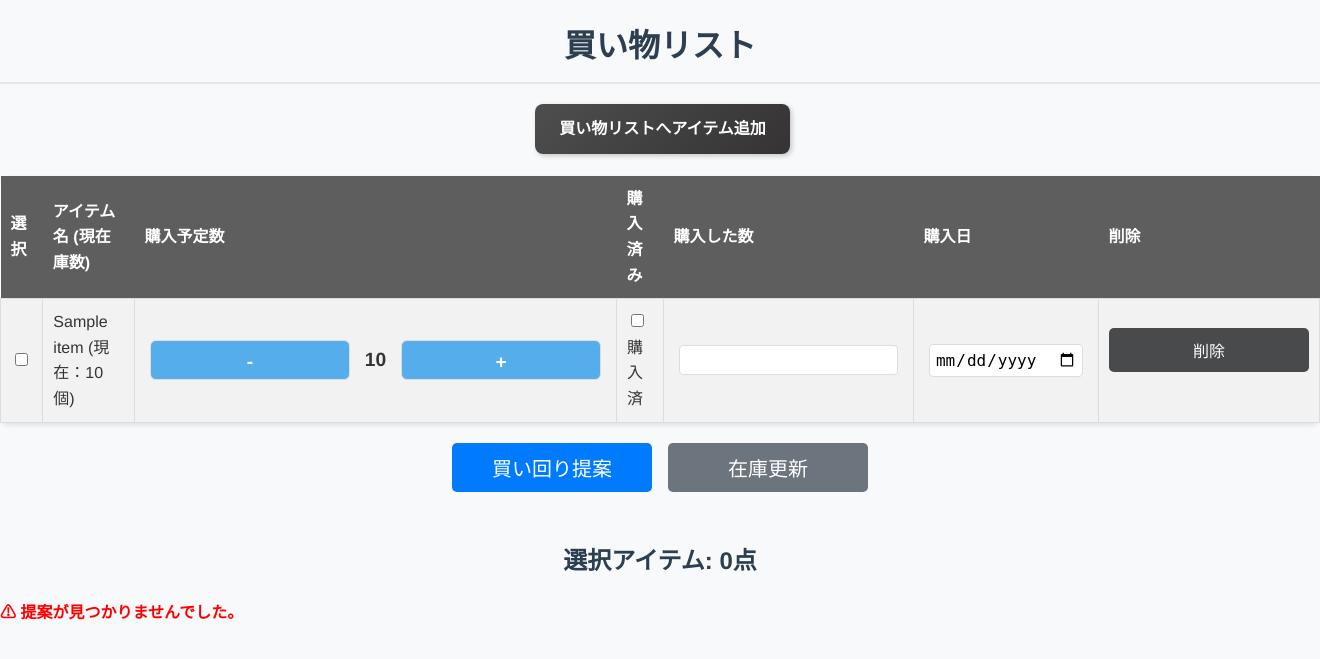
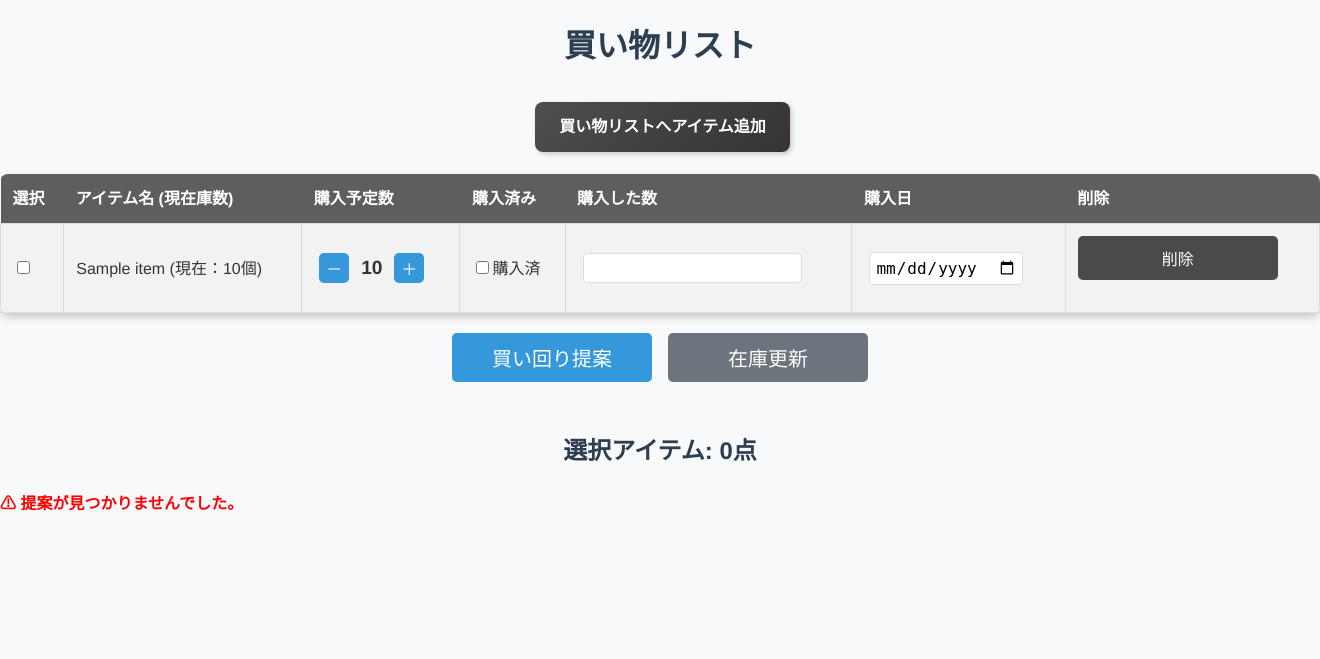
Before and after one commit to yunacha80/stock-item, a Django app: page /shopping-list/ in a window 1320 px wide. Shown: the part 69-728 px from the top of the page. Run offline with Django 4.2, Linux system fonts and the light colour scheme; a user stored in the database is signed in; tables that the repository leaves empty hold one stand-in row (values such as "Sample post").

Commit message:
＋－ボタンCSS完成

```diff
--- a/stock_item/App/models.py
+++ b/stock_item/App/models.py
@@ -229,6 +229,8 @@
     store1 = models.ForeignKey(Store, on_delete=models.CASCADE, related_name='store1_travel_times')
     store2 = models.ForeignKey(Store, on_delete=models.CASCADE, related_name='store2_travel_times')
     travel_time_min = models.IntegerField(verbose_name="移動時間（分）")  # 移動時間（分）
+    created_at = models.DateTimeField(auto_now_add=True)
+    updated_at = models.DateTimeField(auto_now=True)
 
     def __str__(self):
         return f"{self.store1.name} to {self.store2.name} : {self.travel_time_min}分"
--- a/stock_item/App/templates/add_item.html
+++ b/stock_item/App/templates/add_item.html
@@ -138,8 +138,8 @@
                             </td>
                             <td>
                                 <input type="checkbox"
-                                       name="{{ store_form.prefix }}-no_price"
-                                       {% if store_form.initial.no_price %}checked{% endif %}>
+                                       name="{{ store_form.prefix }}-no_handling"
+                                       {% if store_form.initial.no_handling %}checked{% endif %}>
                                 取り扱いなし
                             </td>
                         </tr>
@@ -158,7 +158,7 @@
                 document.querySelectorAll('tbody tr').forEach(row => {
                     const priceField = row.querySelector('input[name$="-price"]');
                     const priceUnknownCheckbox = row.querySelector('input[name$="-price_unknown"]');
-                    const noPriceCheckbox = row.querySelector('input[name$="-no_price"]');
+                    const noPriceCheckbox = row.querySelector('input[name$="-no_handling"]');
 
                     priceUnknownCheckbox.addEventListener('change', () => {
                         if (priceUnknownCheckbox.checked) {
--- a/stock_item/App/templates/item_list.html
+++ b/stock_item/App/templates/item_list.html
@@ -76,7 +76,7 @@
                     <td>{{ entry.item.category.name }}</td>
                     <td>
                         <div class="stock-control">
-                            <button class="decrement" data-item-id="{{ entry.item.id }}">−</button>
+                            <button class="decrement" data-item-id="{{ entry.item.id }}">－</button>
                             <span class="stock-quantity">{{ entry.item.stock_quantity }}</span>
                             <button class="increment" data-item-id="{{ entry.item.id }}">＋</button>
                         </div>
--- a/stock_item/App/templates/shopping_list.html
+++ b/stock_item/App/templates/shopping_list.html
@@ -49,9 +49,9 @@
                     <td>{{ item.name }} (現在：{{ item.stock_quantity }}個)</td>
                     <td>
                         <div class="quantity-control">
-                            <button type="button" class="decrement" data-item-id="{{ item.id }}">-</button>
+                            <button type="button" class="decrement" data-item-id="{{ item.id }}">－</button>
                             <span class="quantity-display" id="quantity-{{ item.id }}">{{ item.planned_purchase_quantity|default:1 }}</span>
-                            <button type="button" class="increment" data-item-id="{{ item.id }}">+</button>
+                            <button type="button" class="increment" data-item-id="{{ item.id }}">＋</button>
                         </div>
                     </td>
                     <td>
@@ -110,7 +110,7 @@
                                 <li>
                                     {{ item.name }}: {{ item.quantity }}個
                                     {% if item.price_unknown %} <span style="color:red;">(価格不明)</span> {% endif %}
-                                    {% if item.no_price %} <span style="color:red;">(取扱いなし)</span> {% endif %}
+                                    {% if item.no_handling %} <span style="color:red;">(取扱いなし)</span> {% endif %}
                                 </li>
                             {% endfor %}
                         {% endfor %}
--- a/stock_item/App/templates/store_edit.html
+++ b/stock_item/App/templates/store_edit.html
@@ -84,7 +84,7 @@
                                 </td>
                                 <td>{{ subform.memo }}</td>
                                 <td>{{ subform.price_unknown }}</td>
-                                <td>{{ subform.no_price }}</td>
+                                <td>{{ subform.no_handling }}</td>
                             </tr>
                             {% if subform.non_field_errors %}
                                 <tr>
--- a/stock_item/static/css/styles.css
+++ b/stock_item/static/css/styles.css
@@ -16,8 +16,7 @@
 
 h1 {
     font-size: 2rem;
-    border-bottom: 2px solid #e6e6e7;
-    padding-bottom: 10px;
+    padding-bottom: 10px; /* 下線を削除 */
 }
 
 h2 {
@@ -25,20 +24,22 @@
     margin-top: 30px;
 }
 
+
 /* テーブルのスタイル */
 table {
     width: 100%;
     margin: 20px auto;
     border-collapse: collapse;
     background-color: #fff;
-    box-shadow: 0 2px 5px rgba(0, 0, 0, 0.1);
+    box-shadow: 0 4px 8px rgba(0, 0, 0, 0.2); /* 立体感を強化 */
     border-radius: 8px;
+    overflow: hidden;
 }
 
 thead th {
     background-color: #5f5e5f;
     color: #fff;
-    padding: 10px;
+    padding: 12px;
     text-align: left;
 }
 
@@ -47,9 +48,10 @@
 }
 
 tbody td {
-    padding: 10px;
+    padding: 12px;
     border: 1px solid #ddd;
 }
+
 
 tfoot td {
     font-weight: bold;
@@ -464,29 +466,29 @@
     text-align: center;
     width: 50px;
     height: 50px;
-}
+} */
 
 /* 購入予定数 */
 .quantity-control {
     display: flex;
     align-items: center;
-    justify-content: center;
-    gap: 8px; /* ボタンと数字の間隔 */
+    gap: 5px;
+    width: auto;
 }
 
 .quantity-control .decrement,
 .quantity-control .increment {
-    display: inline-block;
-    width: 20px;
-    height: 40px;
-    font-size: 1.2rem;
-    padding: 10px 20px;;
-    border-radius: 6px;
-    border: 1px solid #ddd;
-    background-color: #55adec;
-    color: #fff;
+    background-color: #3498db;
+    color: white;
+    border: none;
+    border-radius: 5px;
+    min-width: 30px;
+    height: 30px;
     cursor: pointer;
-    text-align: center;
+    font-size: 1rem;
+    display: flex;
+    align-items: center;
+    justify-content: center;
 }
 
 .quantity-control .decrement:hover,
@@ -494,29 +496,14 @@
     background-color: #b0bbc2;
 }
 
-
-.quantity-control button {
-    width: 30px;
-    height: 30px;
-    font-size: 1.2em;
-    font-weight: bold;
-    border: none;
-    border-radius: 5px;
-    cursor: pointer;
-    background-color: #55adec;
-    color: white;
-}
-
-.quantity-control button:hover {
-    background-color: #b0bbc2;
-}
-
+/* 数値表示部分 */
 .quantity-display {
     min-width: 25px;
     text-align: center;
     font-size: 1.2em;
     font-weight: bold;
 }
+
 
 
 
@@ -686,7 +673,7 @@
 }
 
 .button-container .btn-primary {
-    background-color: #007bff;
+    background-color: #3498db;
     color: white;
     border: none;
     padding: 10px 20px;
--- a/stock_item/static/js/shopping_list.js
+++ b/stock_item/static/js/shopping_list.js
@@ -74,7 +74,7 @@
 // document.addEventListener('DOMContentLoaded', () => {
 //     document.querySelectorAll('tbody tr').forEach(row => {
 //         const priceUnknownCheckbox = row.querySelector('input[name$="-price_unknown"]');
-//         const noPriceCheckbox = row.querySelector('input[name$="-no_price"]');
+//         const noPriceCheckbox = row.querySelector('input[name$="-no_handling"]');
 
 //         priceUnknownCheckbox.addEventListener('change', () => {
 //             if (priceUnknownCheckbox.checked) {
```
Also changed, not shown: other parts of stock_item/static/css/styles.css (+38 -20 lines), stock_item/App/forms.py (+8 -8 lines), stock_item/App/templates/edit_item.html (+4 -4 lines), stock_item/static/css/item_list.css (+23 -4 lines), stock_item/App/migrations/0036_storetraveltime_created_at_and_more.py (added), 1 other file.
